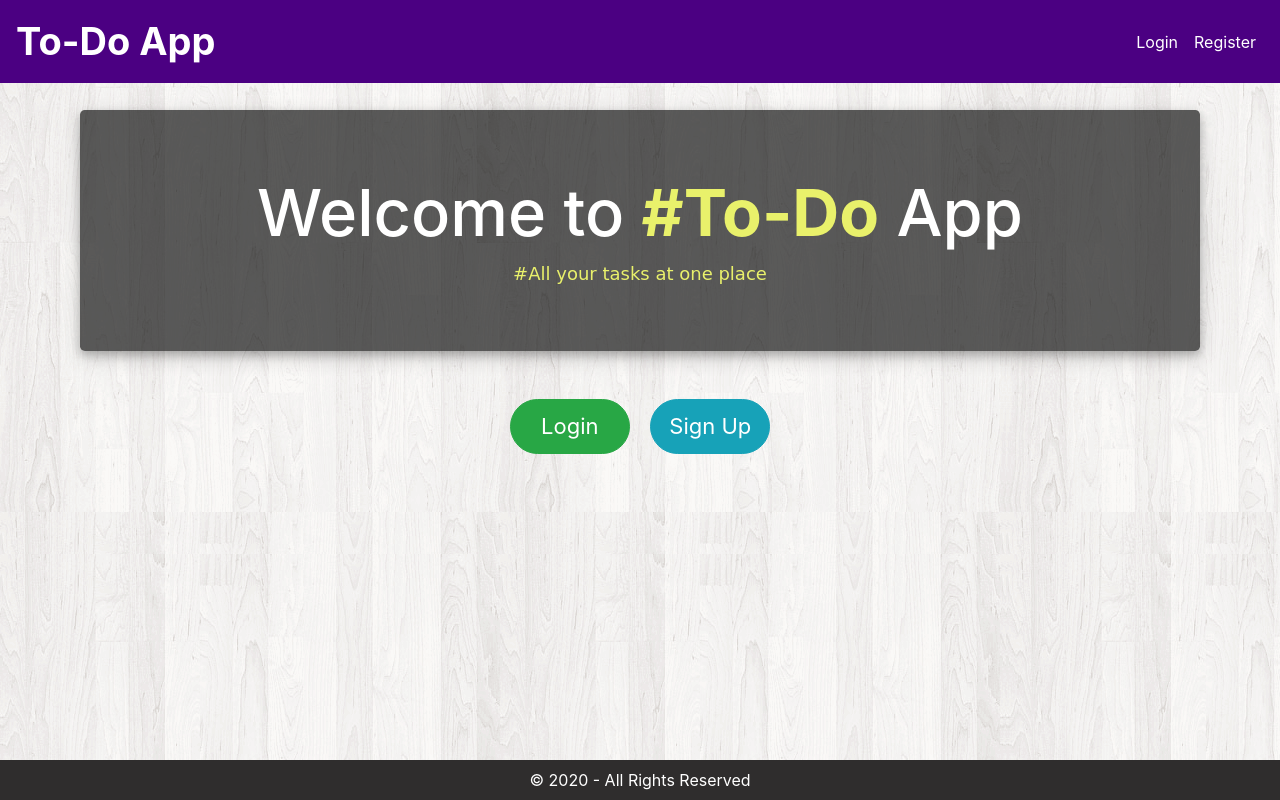
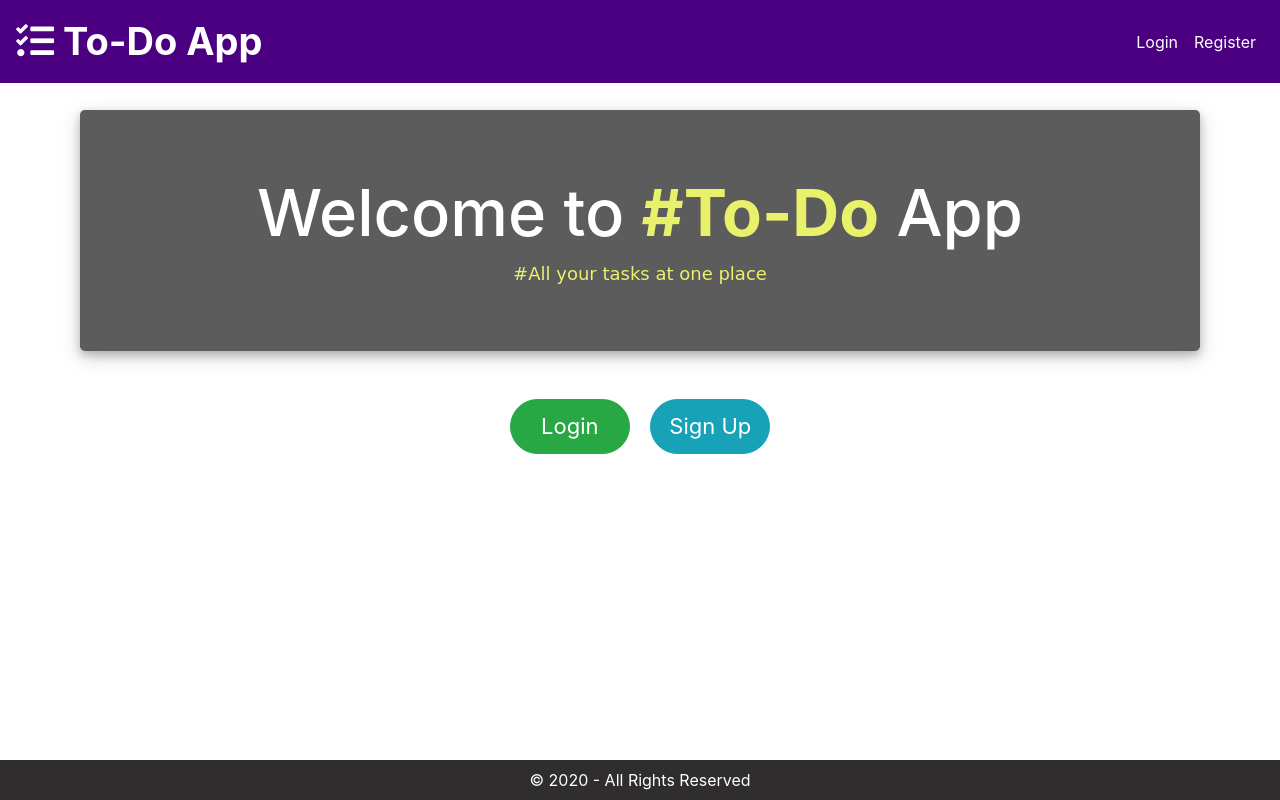
Before and after one commit to Ram-95/to_do_app, a Django app: page / in a window 1280 px wide. Run offline with Django 3.2, Linux system fonts and the light colour scheme; some libraries are stand-ins or nearby versions.

Commit message:
New UI Changes

```diff
--- a/to_do/static/to_do_app/main.css
+++ b/to_do/static/to_do_app/main.css
@@ -1,6 +1,6 @@
 body {
     max-width: 100%;
-    background-image: url('body_background.png');
+    /* background-image: url('body_background.png');*/
 }
 
 .main-container {
@@ -210,6 +210,10 @@ ul {
     padding-inline-start: 22px;
 }
 
+.nav-item a:hover {
+    border-bottom: 1px solid #fff;
+}
+
 /* CSS for Mobile Phone Screens */
 
 @media only screen and (max-width: 600px) {
@@ -234,7 +238,6 @@ ul {
         width: auto;
         padding: 0;
     }
-
     .content-section {
         width: 100%;
     }
--- a/to_do/templates/to_do_app/base.html
+++ b/to_do/templates/to_do_app/base.html
@@ -30,6 +30,7 @@
 
     <!-- Link to FontAwesome Icons CDN -->
     <link rel="stylesheet" href="https://cdnjs.cloudflare.com/ajax/libs/font-awesome/4.7.0/css/font-awesome.min.css">
+    <link rel="stylesheet" href="https://cdnjs.cloudflare.com/ajax/libs/font-awesome/5.15.1/css/all.min.css" integrity="sha512-+4zCK9k+qNFUR5X+cKL9EIR+ZOhtIloNl9GIKS57V1MyNsYpYcUrUeQc9vNfzsWfV28IaLL3i96P9sdNyeRssA==" crossorigin="anonymous" />
 
     <!-- Link to Css File -->
     <link rel="stylesheet" type="text/css" href="{% static 'to_do_app/main.css' %}">
@@ -41,9 +42,9 @@
     <header class="site-header">
         <nav class="navbar navbar-expand-md navbar-dark bg-indigo fixed-top">
             {% if user.is_authenticated %}
-            <a class="navbar-brand font-weight-bold" href="{% url 'tasks' %}" style="font-size: 38px;">To-Do App</a>
+            <a class="navbar-brand font-weight-bold" href="{% url 'tasks' %}" style="font-size: 38px;"><i class="fas fa-tasks"></i>&nbsp;To-Do App</a>
             {% else %}
-            <a class="navbar-brand font-weight-bold" href="{% url 'index' %}" style="font-size: 38px;">To-Do App</a>
+            <a class="navbar-brand font-weight-bold" href="{% url 'index' %}" style="font-size: 38px;"><i class="fas fa-tasks"></i>&nbsp;To-Do App</a>
             {% endif %}
             <button class="navbar-toggler" type="button" data-toggle="collapse" data-target="#collapsibleNavbar">
                 <span class="navbar-toggler-icon"></span>
```
